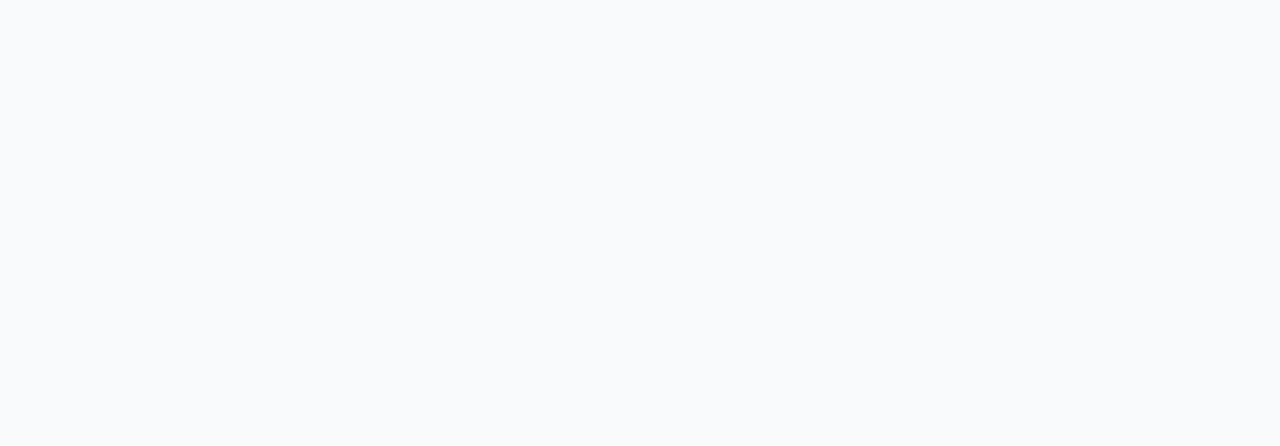
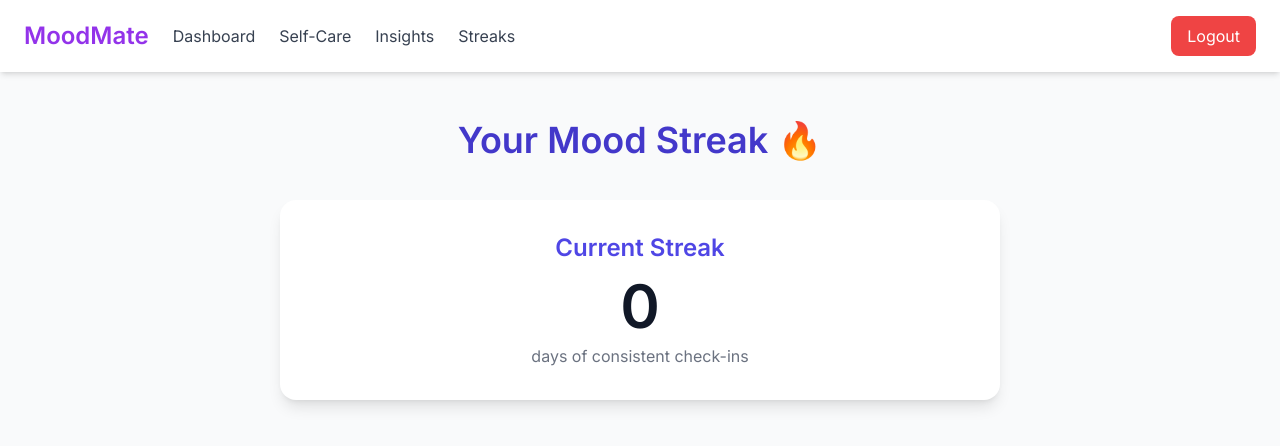
Before and after one commit to pratibha-singh13/Mental-Health-Companion, a React (Vite) app in the folder client/: page /streaks in a window 1280 px wide. Before the commit this address had no page. Shown: the top 446 px of the page. Built offline with nearby package versions, Linux system fonts and the light colour scheme; no server answers.

Commit message:
Updated advanced features

```diff
--- a/client/src/App.jsx
+++ b/client/src/App.jsx
@@ -3,6 +3,8 @@ import Login from './pages/Login';
 import Register from './pages/Register';
 import Dashboard from './pages/Dashboard';
 import SelfCare from './pages/SelfCare';
+import Insights from './pages/Insights';
+import Streaks from './pages/Streaks';
 
 function App() {
   return (
@@ -12,7 +14,8 @@ function App() {
         <Route path="/register" element={<Register />} />
         <Route path="/dashboard" element={<Dashboard />} />
         <Route path="/self-care" element={<SelfCare />} />
-
+        <Route path="/insights" element={<Insights />} />
+        <Route path="/streaks" element={<Streaks />} />
       </Routes>
     </BrowserRouter>
   );
--- a/client/src/components/MoodChart.jsx
+++ /dev/null
@@ -1,61 +0,0 @@
-import {
-    LineChart,
-    Line,
-    XAxis,
-    YAxis,
-    CartesianGrid,
-    Tooltip,
-    ResponsiveContainer
-} from 'recharts';
-
-const moodToScore = {
-    Happy: 5,
-    Grateful: 4,
-    Relaxed: 3,
-    Anxious: 2,
-    Sad: 1,
-    Angry: 0
-};
-
-function formatDate(dateStr) {
-    const d = new Date(dateStr);
-    return `${d.getDate()}/${d.getMonth() + 1}`;
-}
-
-export default function MoodChart({ moods }) {
-    const chartData = moods
-        .map((mood) => ({
-            date: formatDate(mood.date),
-            score: moodToScore[mood.mood] || 2.5 // default for unknown moods
-        }))
-        .reverse(); // newest first → reverse to make chart chronological
-
-    return (
-        <div className="bg-white p-6 mt-12 rounded-2xl shadow-md">
-            <h2 className="text-2xl font-semibold mb-4 text-gray-800">Mood Progress Chart</h2>
-
-            {chartData.length === 0 ? (
-                <p className="text-gray-500 italic">Not enough data yet. Start tracking your mood!</p>
-            ) : (
-                <ResponsiveContainer width="100%" height={300}>
-                    <LineChart data={chartData}>
-                        <CartesianGrid strokeDasharray="3 3" />
-                        <XAxis dataKey="date" />
-                        <YAxis domain={[0, 5]} ticks={[0, 1, 2, 3, 4, 5]} />
-                        <Tooltip formatter={(value) => {
-                            const moodLabel = Object.entries(moodToScore).find(([k, v]) => v === value)?.[0] || value;
-                            return [moodLabel, 'Mood'];
-                        }} />
-                        <Line
-                            type="monotone"
-                            dataKey="score"
-                            stroke="#6366f1"
-                            strokeWidth={3}
-                            dot={{ r: 5, fill: '#6366f1' }}
-                        />
-                    </LineChart>
-                </ResponsiveContainer>
-            )}
-        </div>
-    );
-}
--- a/client/src/components/Navbar.jsx
+++ b/client/src/components/Navbar.jsx
@@ -9,28 +9,35 @@ export default function Navbar() {
   };
 
   return (
-    <nav className="bg-white shadow-md px-6 py-4 flex justify-between items-center">
-      <Link to="/dashboard" className="text-xl font-bold text-purple-600">
+    <nav className="bg-white shadow-md px-6 py-4 flex flex-wrap justify-between items-center">
+      <div className="flex items-center space-x-6">
+        <Link to="/dashboard" className="text-2xl font-bold text-purple-600">
           MoodMate
         </Link>
-      <Link
-        to="/self-care"
-        className="text-gray-700 font-medium hover:text-indigo-700 transition"
-      >
+
+        <Link to="/dashboard" className="text-gray-700 hover:text-purple-600 font-medium">
+          Dashboard
+        </Link>
+
+        <Link to="/self-care" className="text-gray-700 hover:text-purple-600 font-medium">
           Self-Care
         </Link>
 
-      <div className="space-x-4">
-        <Link to="/dashboard" className="text-gray-700 hover:text-purple-600 font-medium">
-          Dashboard
+        <Link to="/insights" className="text-gray-700 hover:text-purple-600 font-medium">
+          Insights
         </Link>
+
+        <Link to="/streaks" className="text-gray-700 hover:text-purple-600 font-medium">
+          Streaks
+        </Link>
+      </div>
+
       <button
         onClick={handleLogout}
-          className="bg-red-500 text-white px-3 py-1 rounded hover:bg-red-600 transition"
+        className="bg-red-500 text-white px-4 py-2 rounded-lg font-medium hover:bg-red-600 transition"
       >
         Logout
       </button>
-      </div>
     </nav>
   );
 }
--- a/client/src/components/StreakTracker.jsx
+++ /dev/null
@@ -1,40 +0,0 @@
-// src/components/StreakTracker.jsx
-import { useMemo } from 'react';
-
-function calculateStreak(moods) {
-    if (!moods.length) return 0;
-
-    // Sort by date descending
-    const sorted = [...moods].sort(
-        (a, b) => new Date(b.createdAt) - new Date(a.createdAt)
-    );
-
-    let streak = 1;
-    let prevDate = new Date(sorted[0].createdAt);
-
-    for (let i = 1; i < sorted.length; i++) {
-        const currentDate = new Date(sorted[i].createdAt);
-        const diffInDays = Math.floor((prevDate - currentDate) / (1000 * 60 * 60 * 24));
-
-        if (diffInDays === 1) {
-            streak++;
-            prevDate = currentDate;
-        } else if (diffInDays > 1) {
-            break; // streak is broken
-        }
-    }
-
-    return streak;
-}
-
-export default function StreakTracker({ moods }) {
-    const streak = useMemo(() => calculateStreak(moods), [moods]);
-
-    return (
-        <div className="bg-white p-6 rounded-xl shadow-lg text-center mb-10">
-            <h3 className="text-xl font-semibold text-indigo-600 mb-2">Current Mood Streak</h3>
-            <p className="text-4xl font-bold text-gray-900">{streak} 🔥</p>
-            <p className="text-sm text-gray-500">days in a row</p>
-        </div>
-    );
-}
--- a/client/src/pages/Dashboard.jsx
+++ b/client/src/pages/Dashboard.jsx
@@ -1,8 +1,6 @@
 import Navbar from '../components/Navbar';
 import MoodForm from '../components/MoodForm';
 import MoodList from '../components/MoodList';
-import MoodChart from '../components/MoodChart';
-import StreakTracker from '../components/StreakTracker'; // ✅ Add this
 import { useEffect, useState } from 'react';
 import axios from 'axios';
 import DashboardHero from '../assets/dashboard-hero.png';
@@ -47,16 +45,6 @@ export default function Dashboard() {
                 {/* Mood Form */}
                 <MoodForm onMoodAdded={fetchMoods} />
 
-                {/* Streak Tracker */}
-                <div className="mt-12">
-                    <StreakTracker moods={moods} />
-                </div>
-
-                {/* Mood Chart */}
-                <div className="mt-12">
-                    <MoodChart moods={moods} />
-                </div>
-
                 {/* Mood History */}
                 <section className="mt-12">
                     <MoodList moods={moods} />
--- /dev/null
+++ b/client/src/pages/Insights.jsx
@@ -0,0 +1,89 @@
+import { useEffect, useState } from 'react';
+import axios from 'axios';
+import Navbar from '../components/Navbar';
+import {
+    LineChart,
+    Line,
+    XAxis,
+    YAxis,
+    CartesianGrid,
+    Tooltip,
+    ResponsiveContainer
+} from 'recharts';
+
+const moodToScore = {
+    Happy: 5,
+    Grateful: 4,
+    Relaxed: 3,
+    Anxious: 2,
+    Sad: 1,
+    Angry: 0
+};
+
+function formatDate(dateStr) {
+    const d = new Date(dateStr);
+    return `${d.getDate()}/${d.getMonth() + 1}`;
+}
+
+export default function Insights() {
+    const [moods, setMoods] = useState([]);
+
+    const fetchMoods = async () => {
+        const token = localStorage.getItem('token');
+        const res = await axios.get('http://localhost:5000/api/mood', {
+            headers: { 'x-auth-token': token }
+        });
+        setMoods(res.data);
+    };
+
+    useEffect(() => {
+        fetchMoods();
+    }, []);
+
+    const chartData = moods
+        .map((mood) => ({
+            date: formatDate(mood.date),
+            score: moodToScore[mood.mood] || 2.5
+        }))
+        .reverse(); // chronological order
+
+    return (
+        <div className="min-h-screen bg-[#f9fafb] text-gray-800 font-sans">
+            <Navbar />
+
+            <main className="px-6 py-12 max-w-5xl mx-auto">
+                <h1 className="text-4xl font-bold mb-8 text-indigo-700">Mood Insights</h1>
+
+                <div className="bg-white p-6 rounded-2xl shadow-md">
+                    <h2 className="text-2xl font-semibold mb-4 text-gray-800">Mood Progress Chart</h2>
+
+                    {chartData.length === 0 ? (
+                        <p className="text-gray-500 italic">Not enough data yet. Start tracking your mood!</p>
+                    ) : (
+                        <ResponsiveContainer width="100%" height={300}>
+                            <LineChart data={chartData}>
+                                <CartesianGrid strokeDasharray="3 3" />
+                                <XAxis dataKey="date" />
+                                <YAxis domain={[0, 5]} ticks={[0, 1, 2, 3, 4, 5]} />
+                                <Tooltip
+                                    formatter={(value) => {
+                                        const moodLabel =
+                                            Object.entries(moodToScore).find(([k, v]) => v === value)?.[0] || value;
+                                        return [moodLabel, 'Mood'];
+                                    }}
+                                />
+                                <Line
+                                    type="monotone"
+                                    dataKey="score"
+                                    stroke="#6366f1"
+                                    strokeWidth={3}
+                                    dot={{ r: 5, fill: '#6366f1' }}
+                                />
+                            </LineChart>
+                        </ResponsiveContainer>
+                    )}
+                </div>
+            </main>
+        </div>
+    );
+}
--- /dev/null
+++ b/client/src/pages/Streaks.jsx
@@ -0,0 +1,66 @@
+import { useEffect, useMemo, useState } from 'react';
+import axios from 'axios';
+import Navbar from '../components/Navbar';
+
+function calculateStreak(moods) {
+    if (!moods.length) return 0;
+
+    const sorted = [...moods].sort(
+        (a, b) => new Date(b.createdAt) - new Date(a.createdAt)
+    );
+
+    let streak = 1;
+    let prevDate = new Date(sorted[0].createdAt);
+
+    for (let i = 1; i < sorted.length; i++) {
+        const currentDate = new Date(sorted[i].createdAt);
+        const diffInDays = Math.floor((prevDate - currentDate) / (1000 * 60 * 60 * 24));
+
+        if (diffInDays === 1) {
+            streak++;
+            prevDate = currentDate;
+        } else if (diffInDays > 1) {
+            break;
+        }
+    }
+
+    return streak;
+}
+
+export default function Streaks() {
+    const [moods, setMoods] = useState([]);
+
+    const fetchMoods = async () => {
+        const token = localStorage.getItem('token');
+        const res = await axios.get('http://localhost:5000/api/mood', {
+            headers: { 'x-auth-token': token }
+        });
+        setMoods(res.data);
+    };
+
+    useEffect(() => {
+        fetchMoods();
+    }, []);
+
+    const streak = useMemo(() => calculateStreak(moods), [moods]);
+
+    return (
+        <div className="min-h-screen bg-[#f9fafb] text-gray-800 font-sans">
+            <Navbar />
+
+            <main className="px-6 py-12 max-w-3xl mx-auto">
+                <h1 className="text-4xl font-bold mb-10 text-indigo-700 text-center">Your Mood Streak 🔥</h1>
+
+                <div className="bg-white p-8 rounded-2xl shadow-lg text-center">
+                    <h2 className="text-2xl font-semibold text-indigo-600 mb-3">Current Streak</h2>
+                    <p className="text-6xl font-bold text-gray-900 mb-2">{streak}</p>
+                    <p className="text-md text-gray-500">days of consistent check-ins</p>
+
+                    {streak >= 7 && (
+                        <p className="mt-6 text-green-600 font-semibold">🎉 Great job! You've been consistent for a week!</p>
+                    )}
+                </div>
+            </main>
+        </div>
+    );
+}
```
Lines whose indentation alone changed are shown as unchanged.
